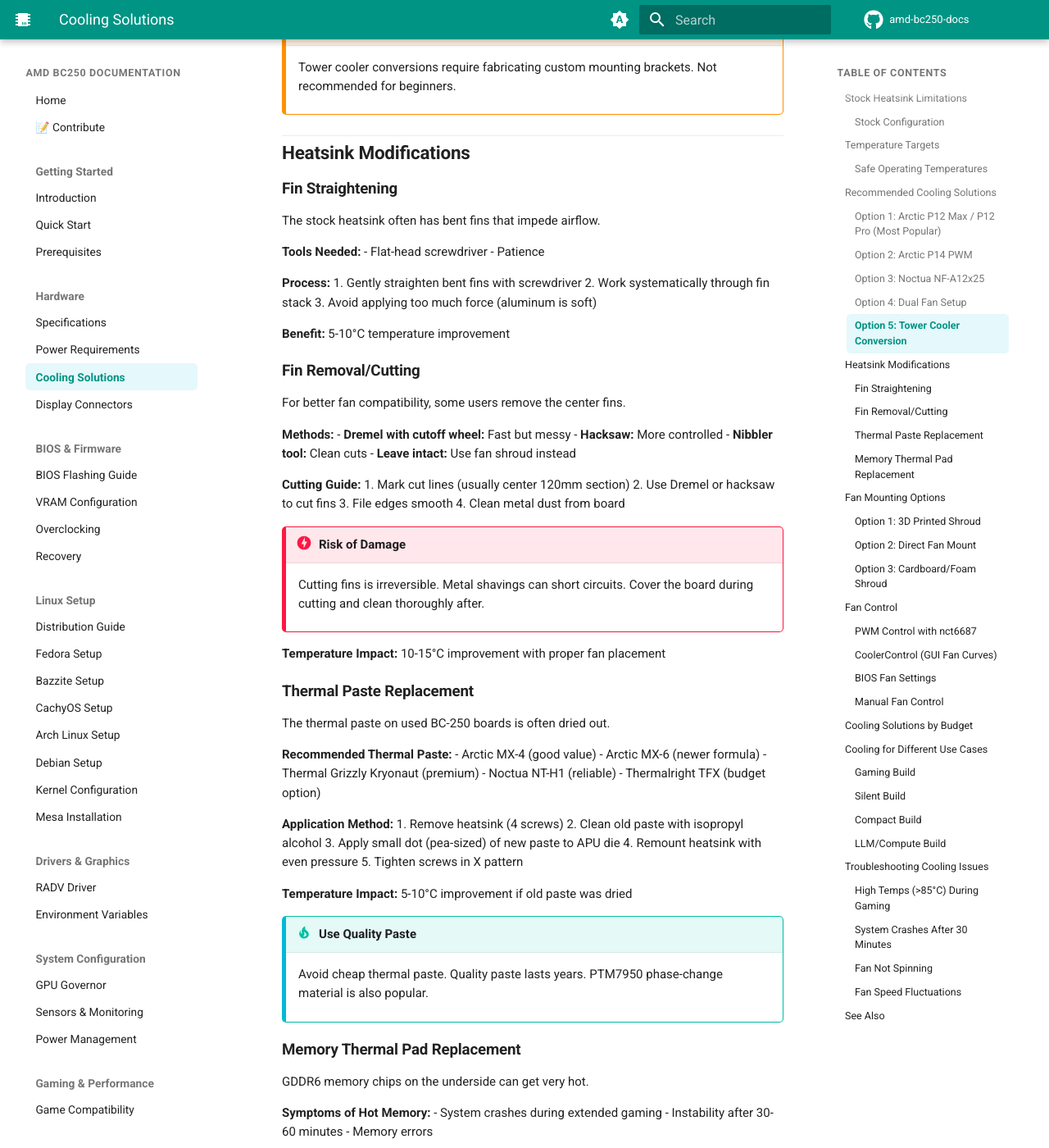
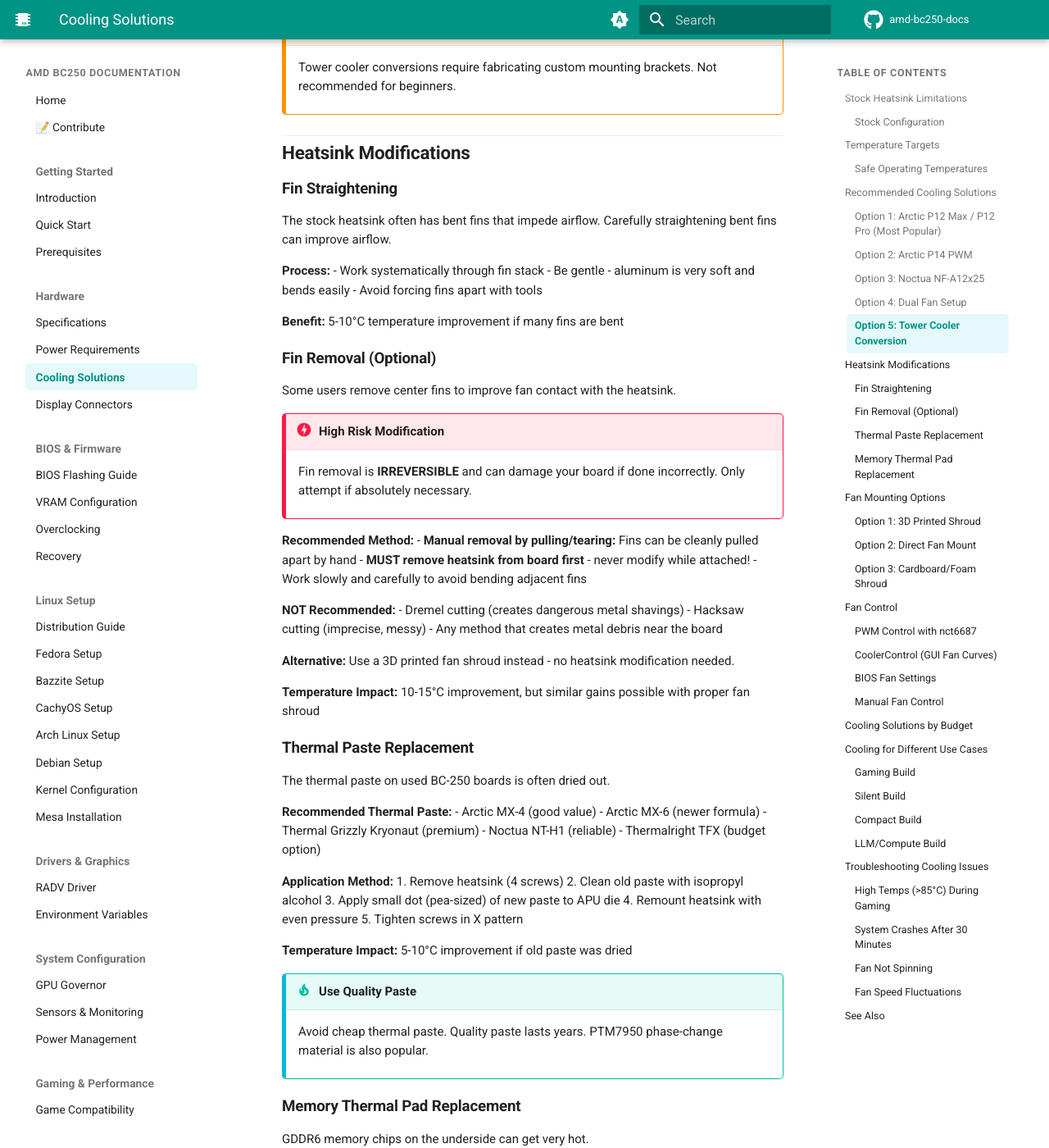
Before and after one commit to elektricM/amd-bc250-docs, an MkDocs documentation site: the page built from docs/hardware/cooling.md, in a window 1280 px wide and 1400 px high, scrolled down 2780 px. Shown: the whole window at 82% size. Built offline with MkDocs 1.6.1 and Material for MkDocs 9.7.7, drawn with Linux system fonts in a browser that asks for light colours; comment, search, counter and statistics services are not loaded; the version menu is left out; some of the changed text lies outside the part shown.

```diff
--- a/docs/hardware/cooling.md
+++ b/docs/hardware/cooling.md
@@ -49,7 +49,7 @@ The BC-250 requires active cooling for gaming and desktop use. This guide covers
 
 **Setup:**
 - Mount directly over heatsink fins
-- Remove or cut center fins for better airflow
+- Use 3D printed shroud or zip ties
 - Connect to PWM header for speed control
 
 !!!tip "Community Favorite"
@@ -145,39 +145,35 @@ Some users have successfully mounted AM4 tower coolers:
 
 ### Fin Straightening
 
-The stock heatsink often has bent fins that impede airflow.
-
-**Tools Needed:**
-- Flat-head screwdriver
-- Patience
+The stock heatsink often has bent fins that impede airflow. Carefully straightening bent fins can improve airflow.
 
 **Process:**
-1. Gently straighten bent fins with screwdriver
-2. Work systematically through fin stack
-3. Avoid applying too much force (aluminum is soft)
+- Work systematically through fin stack
+- Be gentle - aluminum is very soft and bends easily
+- Avoid forcing fins apart with tools
 
-**Benefit:** 5-10°C temperature improvement
+**Benefit:** 5-10°C temperature improvement if many fins are bent
 
-### Fin Removal/Cutting
+### Fin Removal (Optional)
 
-For better fan compatibility, some users remove the center fins.
+Some users remove center fins to improve fan contact with the heatsink.
 
-**Methods:**
-- **Dremel with cutoff wheel:** Fast but messy
-- **Hacksaw:** More controlled
-- **Nibbler tool:** Clean cuts
-- **Leave intact:** Use fan shroud instead
+!!!danger "High Risk Modification"
+    Fin removal is **IRREVERSIBLE** and can damage your board if done incorrectly. Only attempt if absolutely necessary.
 
-**Cutting Guide:**
-1. Mark cut lines (usually center 120mm section)
-2. Use Dremel or hacksaw to cut fins
-3. File edges smooth
-4. Clean metal dust from board
+**Recommended Method:**
+- **Manual removal by pulling/tearing:** Fins can be cleanly pulled apart by hand
+- **MUST remove heatsink from board first** - never modify while attached!
+- Work slowly and carefully to avoid bending adjacent fins
 
-!!!danger "Risk of Damage"
-    Cutting fins is irreversible. Metal shavings can short circuits. Cover the board during cutting and clean thoroughly after.
+**NOT Recommended:**
+- Dremel cutting (creates dangerous metal shavings)
+- Hacksaw cutting (imprecise, messy)
+- Any method that creates metal debris near the board
 
-**Temperature Impact:** 10-15°C improvement with proper fan placement
+**Alternative:** Use a 3D printed fan shroud instead - no heatsink modification needed.
+
+**Temperature Impact:** 10-15°C improvement, but similar gains possible with proper fan shroud
 
 ### Thermal Paste Replacement
 
@@ -247,7 +243,7 @@ Many community-designed fan shrouds are available on Printables:
 
 ### Option 2: Direct Fan Mount
 
-Mount fan directly to heatsink with screws or zip ties.
+Mount fan directly using zip ties.
 
 **Zip Tie Method:**
 1. Position fan over heatsink center
@@ -256,11 +252,8 @@ Mount fan directly to heatsink with screws or zip ties.
 4. Tighten evenly
 5. Trim excess zip tie length
 
-**Screw Method (requires drilling):**
-1. Mark screw positions
-2. Drill small holes in heatsink fins
-3. Use M3 or M4 screws with washers
-4. Don't overtighten (aluminum is soft)
+!!!warning "Do Not Screw Into Heatsink"
+    Do not drill holes in the heatsink fins to screw fans directly. The aluminum is soft and the fins are thin - this can damage the heatsink and reduce cooling efficiency. Use zip ties or a 3D printed shroud instead.
 
 ### Option 3: Cardboard/Foam Shroud
 
```
Also changed, not shown: docs/bios/flashing.md (+10 -20 lines), docs/hardware/display.md (+10 -8 lines), docs/system/governor.md (+19 -3 lines).
